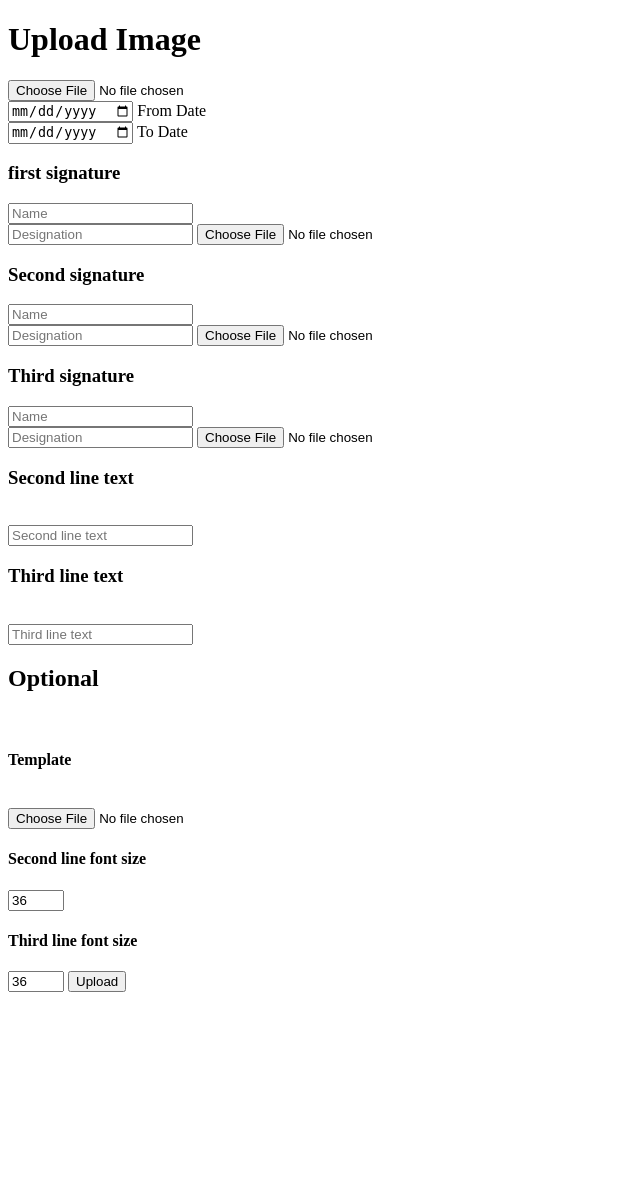
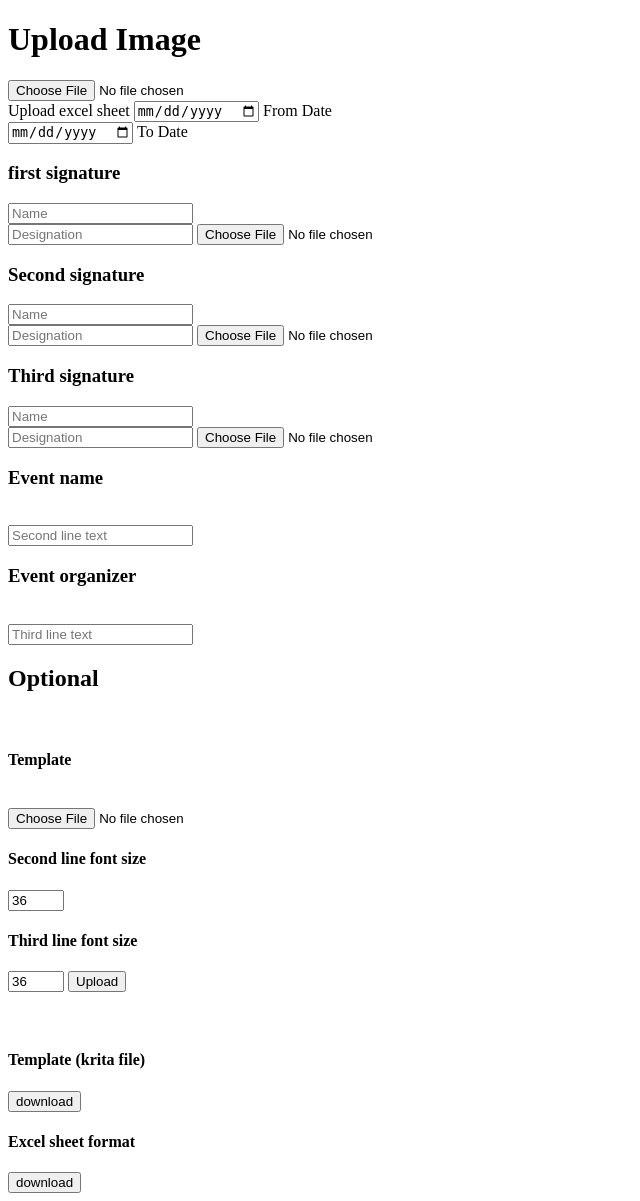
Before and after one commit to SheDevil123/certificate_generator, a Flask app: page / in a window 1280 px wide. Shown: the whole page, without its empty margins (0-640 px from the left). Before the commit the page ends 992 px from the top, so only its background shows below. Run offline with Flask 2, Linux system fonts and the light colour scheme.

Commit message:
added extra download features

```diff
--- a/app.py
+++ b/app.py
@@ -1,4 +1,4 @@
-from flask import Flask, request, redirect, url_for, flash, render_template, send_from_directory
+from flask import Flask, request, redirect, url_for, flash, render_template, send_from_directory,send_file
 from werkzeug.utils import secure_filename
 from PIL import Image, ImageDraw, ImageFont
 import pandas as pd
@@ -227,6 +227,13 @@ def download():
 def downloading():
 	return send_from_directory("outputs","output.zip")
 
+@app.route("/krita_file")
+def krita_file():
+	return send_file("new_new_temp.kra")
+
+@app.route("/sheet")
+def sheet():
+	return send_file("sheet.xlsx")
 
 if __name__ == '__main__':
 	app.run(debug=True)
--- a/templates/index.html
+++ b/templates/index.html
@@ -9,6 +9,7 @@
     <h1>Upload Image</h1>
     <form method="POST" enctype="multipart/form-data" action="/">
         <input type="file" name="sheet" accept=".xml, .xlsx"><br>
+        <label for="sheet">Upload excel sheet</label>
         <input type="date" name="from" id="from" value="From">
         <label for="from">From Date</label><br>
         <input type="date" name="to" id="to" value="To">
@@ -29,10 +30,10 @@
         <input type="text" id="sign3_desig" name="sign3_desig" placeholder="Designation">
         <input type="file" name="sign3_img" accept=".png" ><br>
 
-        <h3>Second line text</h3><br>
+        <h3>Event name</h3><br>
         <input type="text" id="2nd_line" name="2nd_line" placeholder="Second line text"><br>
 
-        <h3>Third line text</h3><br>
+        <h3>Event organizer</h3><br>
         <input type="text" id="3rd_line" name="3rd_line" placeholder="Third line text"><br>
 
         <h2>Optional</h2><br>
@@ -48,7 +49,10 @@
         <button type="submit">Upload</button><br>
 
         <h2>{{msg}}</h2>
-    </form>
-
+    </form><br>
+    <h4>Template (krita file)</h4>
+    <a href="/krita_file"><button>download</button></a>
+    <h4>Excel sheet format</h4>
+    <a href="/sheet"><button>download</button></a>
 </body>
 </html>
```
Also changed, not shown: 2 other files.
